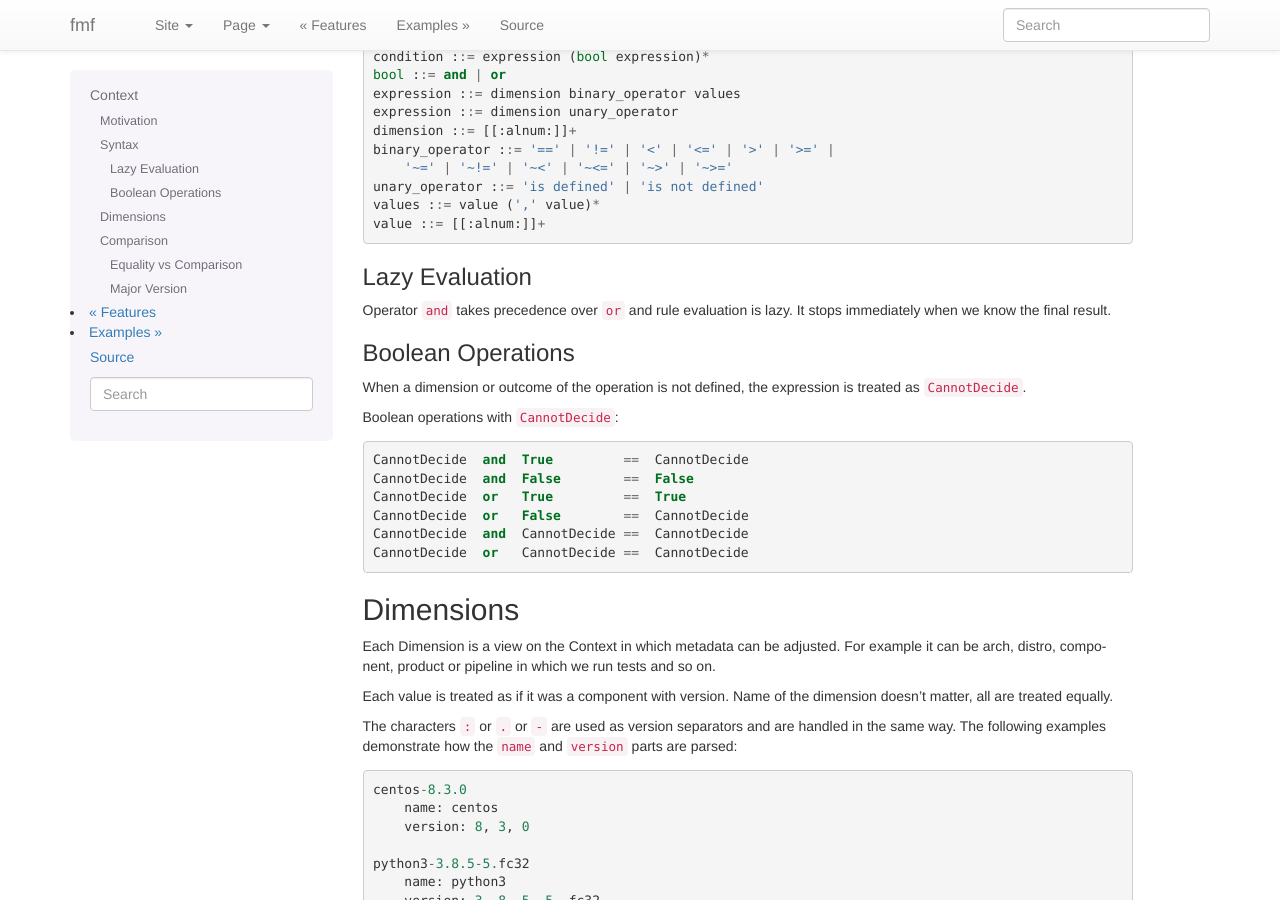
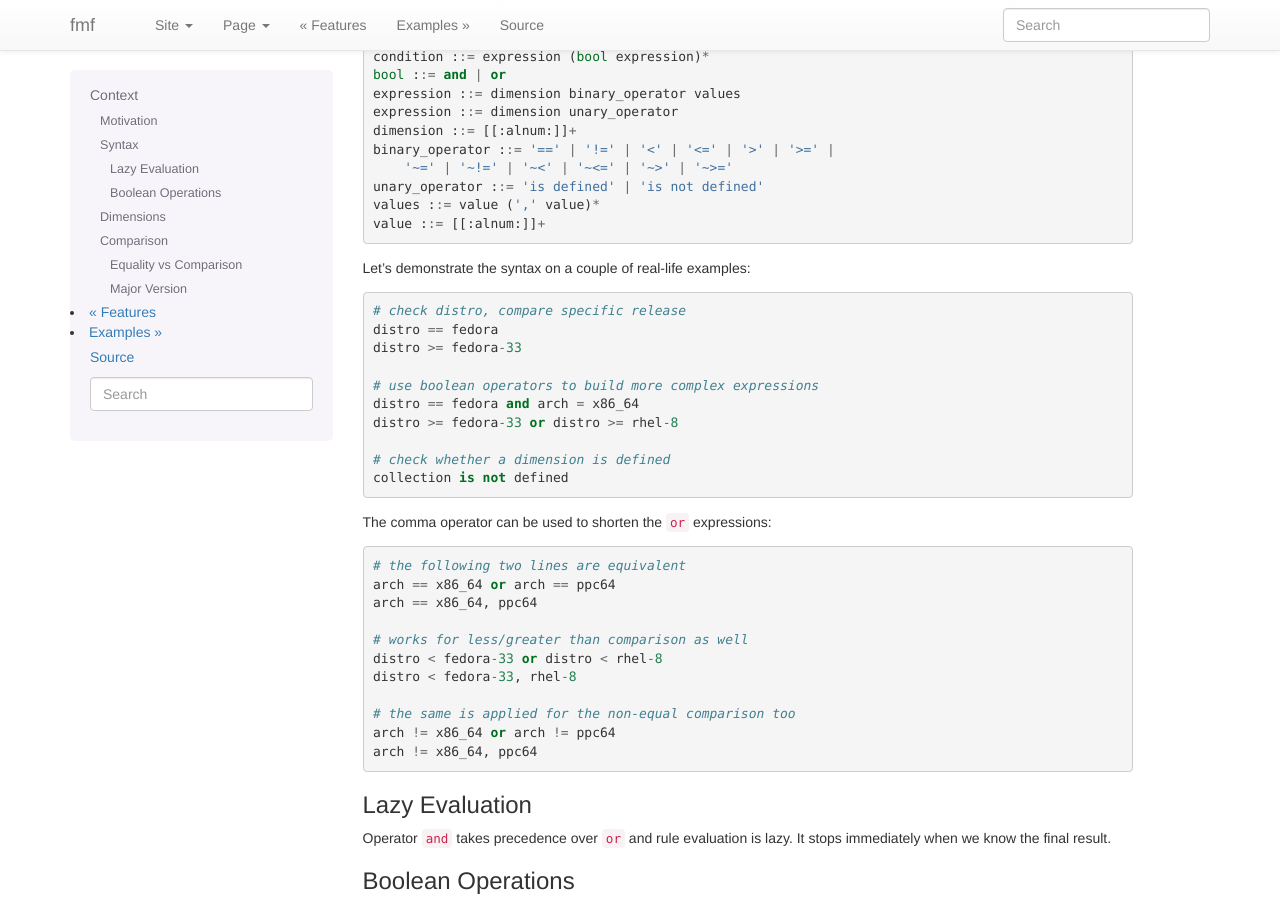
Before and after one commit to teemtee/fmf, a Sphinx documentation site: the page built from docs/context.rst, in a window 1280 px wide and 900 px high, scrolled down 652 px. Built offline with Sphinx 7.4.7, drawn with Linux system fonts in a browser that asks for light colours.

Commit message:
Add examples demonstrating the context syntax
Include a couple of real-life examples in order to make it more
obvious from the start how the expressions look like. This
includes the comma operator which had no examples at all.

```diff
--- a/docs/context.rst
+++ b/docs/context.rst
@@ -50,6 +50,34 @@ supported operators consult the following grammar outline::
     unary_operator ::= 'is defined' | 'is not defined'
     values ::= value (',' value)*
     value ::= [[:alnum:]]+
+
+Let's demonstrate the syntax on a couple of real-life examples::
+
+    # check distro, compare specific release
+    distro == fedora
+    distro >= fedora-33
+
+    # use boolean operators to build more complex expressions
+    distro == fedora and arch = x86_64
+    distro >= fedora-33 or distro >= rhel-8
+
+    # check whether a dimension is defined
+    collection is not defined
+
+The comma operator can be used to shorten the ``or`` expressions::
+
+    # the following two lines are equivalent
+    arch == x86_64 or arch == ppc64
+    arch == x86_64, ppc64
+
+    # works for less/greater than comparison as well
+    distro < fedora-33 or distro < rhel-8
+    distro < fedora-33, rhel-8
+
+    # the same is applied for the non-equal comparison too
+    arch != x86_64 or arch != ppc64
+    arch != x86_64, ppc64
+
 
 Lazy Evaluation
 ---------------
```
